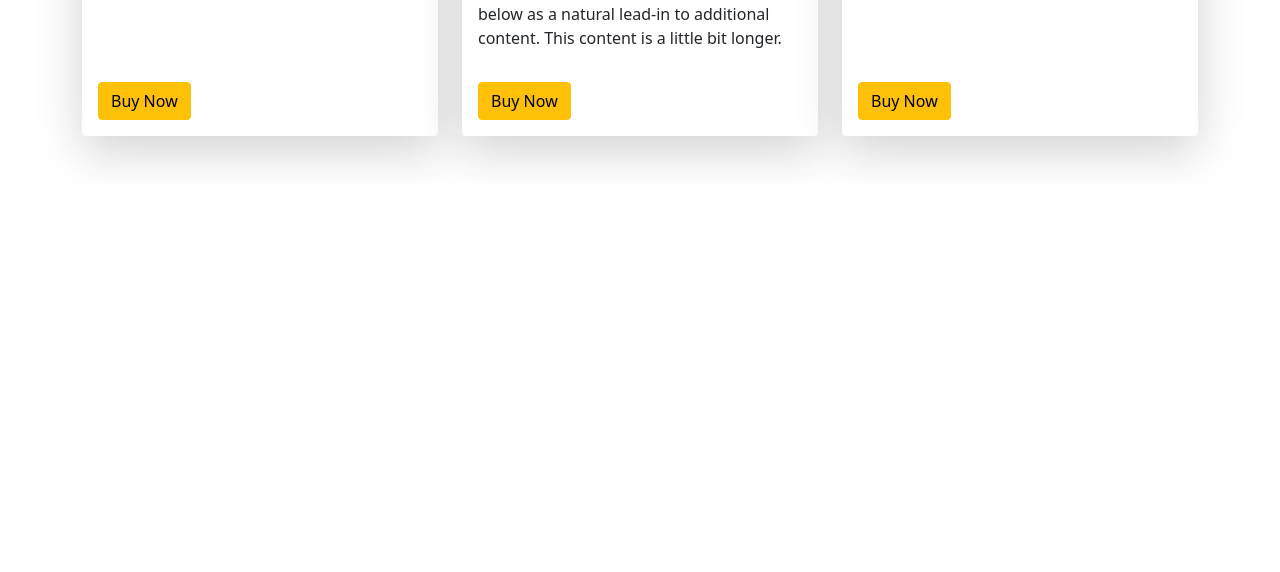
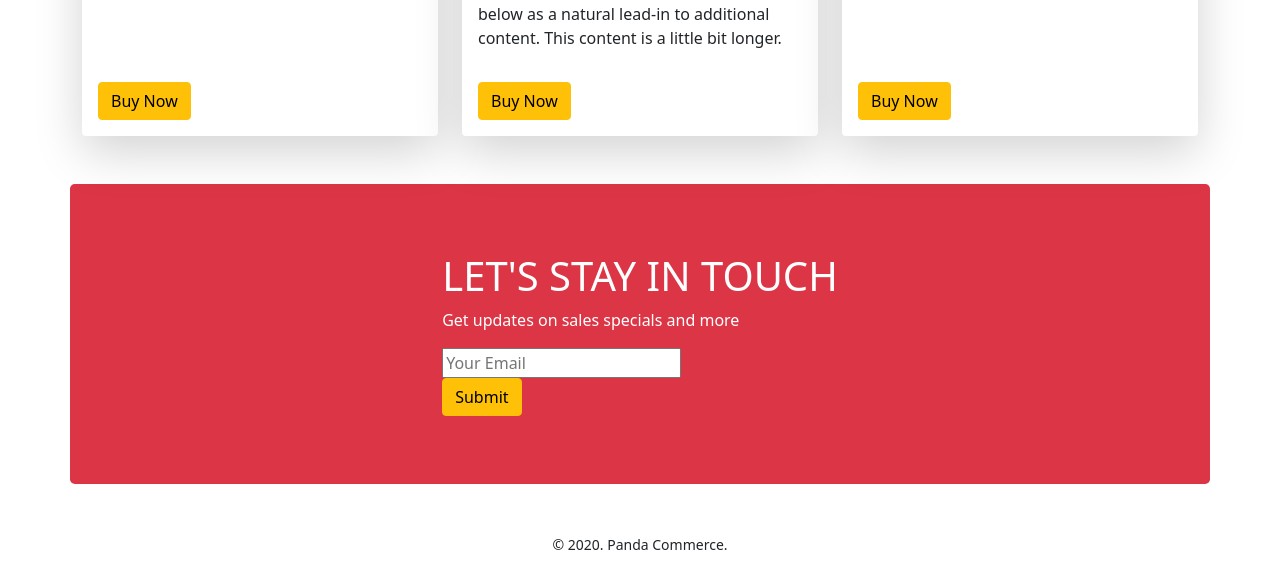
Before and after one commit to dewanmahin/panda-commerce, a plain HTML site: page index.html in a window 1280 px wide. Shown: the part 1879-2451 px from the top of the page. Before the commit the page ends 2063 px from the top, so only its background shows below. Drawn offline with nearby package versions, Linux system fonts and the light colour scheme.

Commit message:
subscribe and footer added

```diff
--- a/index.html
+++ b/index.html
@@ -214,12 +214,23 @@
         </div>
     </div>
 
-
+    <!--===== Subscribe =====-->
+    <div class="container bg-danger text-white my-5 d-flex justify-content-center align-items-center rounded-3" style="height:300px;">
+        <div>
+            <h1>LET'S STAY IN TOUCH</h1>
+            <p>Get updates on sales specials and more</p>
+            <input type="text" placeholder="Your Email">
+            <br>
+            <button class="btn btn-warning" type="submit">Submit</button>
+        </div>
+    </div>
 </main>
 <!--========== Main End ==========-->
 
 <!--========== Footer Start ==========-->
 <footer>
+    <!--===== Footer Text =====-->
+    <p class="text-center"><small>&copy; 2020. Panda Commerce.</small></p>
 
 </footer>
 <!--========== Footer End ==========-->
```
